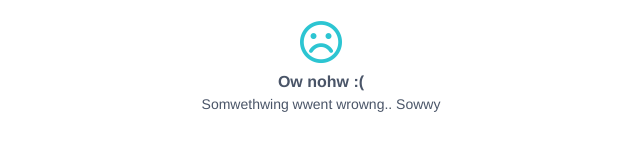
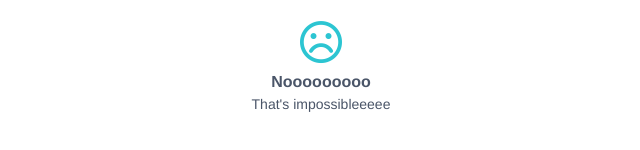
Before and after one commit to MrJasperge/taskbox, a React (Vite) app: page / in a window 1280 px wide. Shown: the part 296-446 px from the top of the page, without its empty margins (319-959 px from the left). Built offline with nearby package versions, Linux system fonts and the light colour scheme; no server answers; a web font is replaced by a local one.

Commit message:
Change error text

```diff
--- a/src/components/InboxScreen.tsx
+++ b/src/components/InboxScreen.tsx
@@ -17,8 +17,8 @@ export default function InboxScreen() {
       <div className="page lists-show">
         <div className="wrapper-message">
           <span className="icon-face-sad" />
-          <p className="title-message">Ow nohw :(</p>
-          <p className="subtitle-message">Somwethwing wwent wrowng.. Sowwy</p>
+          <p className="title-message">Nooooooooo</p>
+          <p className="subtitle-message">That's impossibleeeee</p>
         </div>
       </div>
     );
```
